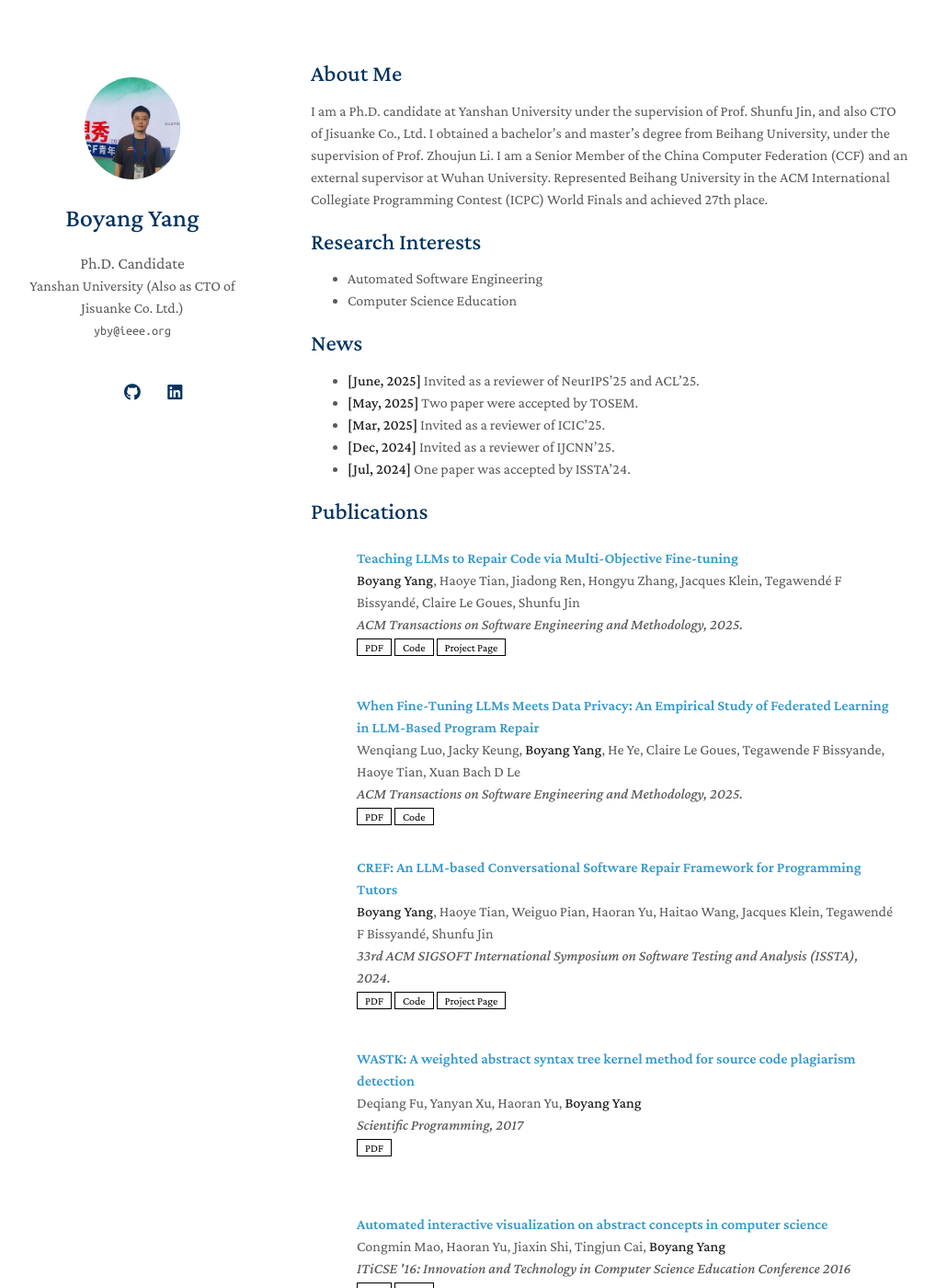
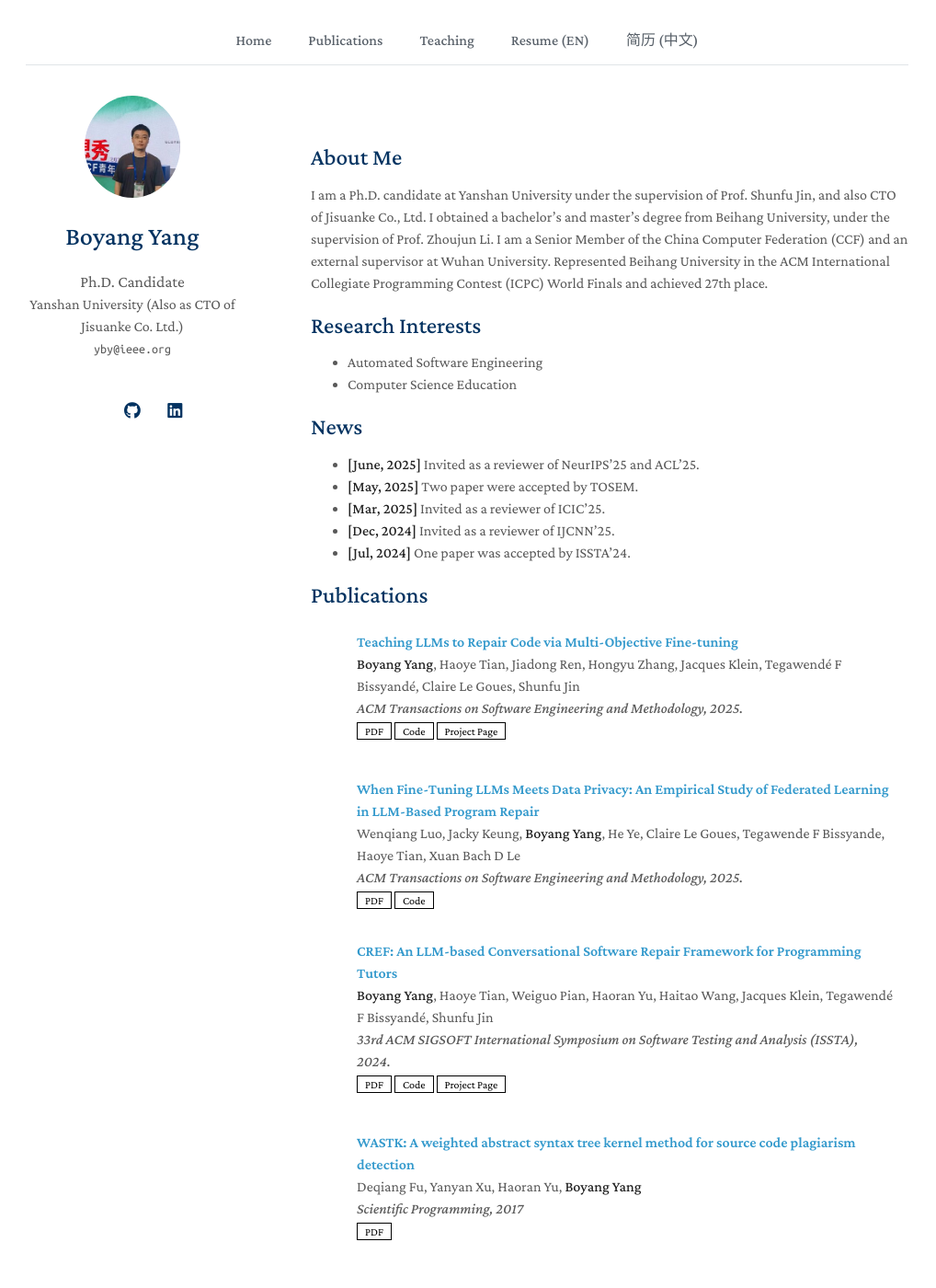
Before and after one commit to buaabarty/buaabarty.github.io, a Jekyll site: the page built from index.md, in a window 1280 px wide and 1400 px high. Shown: the whole window at 92% size, without its empty margins (132-1150 px from the left). Built offline with Jekyll 4.4.1, drawn with Linux system fonts in a browser that asks for light colours; a style sheet for code colours, icons or effects is not loaded; our own code applies the rules of GitHub Pages for plain Markdown files.

Commit message:
Add resume

```diff
--- /dev/null
+++ b/_includes/navigation.html
@@ -0,0 +1,85 @@
+<nav class="navigation">
+  <ul class="nav-list">
+    <li class="nav-item">
+      <a href="/" class="nav-link">Home</a>
+    </li>
+    <li class="nav-item">
+      <a href="/publication.html" class="nav-link">Publications</a>
+    </li>
+    <li class="nav-item">
+      <a href="/teach.html" class="nav-link">Teaching</a>
+    </li>
+    <li class="nav-item">
+      <a href="/resume/resume.pdf" class="nav-link" target="_blank">Resume (EN)</a>
+    </li>
+    <li class="nav-item">
+      <a href="/resume/resume_zh.pdf" class="nav-link" target="_blank">简历 (中文)</a>
+    </li>
+  </ul>
+</nav>
+
+<style>
+.navigation {
+  margin: 20px 0;
+  padding: 0;
+  border-bottom: 1px solid #e1e4e8;
+}
+
+.nav-list {
+  display: flex;
+  flex-wrap: wrap;
+  justify-content: center;
+  list-style: none;
+  margin: 0;
+  padding: 0;
+  gap: 0;
+}
+
+.nav-item {
+  margin: 0;
+}
+
+.nav-link {
+  display: block;
+  padding: 12px 20px;
+  text-decoration: none;
+  color: #586069;
+  font-weight: 500;
+  border-bottom: 2px solid transparent;
+  transition: all 0.2s ease;
+}
+
+.nav-link:hover {
+  color: #0366d6;
+  border-bottom-color: #0366d6;
+  text-decoration: none;
+}
+
+/* 暗色模式适配 */
+@media (prefers-color-scheme: dark) {
+  .navigation {
+    border-bottom-color: #30363d;
+  }
+
+  .nav-link {
+    color: #8b949e;
+  }
+
+  .nav-link:hover {
+    color: #58a6ff;
+    border-bottom-color: #58a6ff;
+  }
+}
+
+/* 响应式设计 */
+@media (max-width: 768px) {
+  .nav-list {
+    flex-direction: column;
+    align-items: center;
+  }
+
+  .nav-link {
+    padding: 8px 16px;
+  }
+}
+</style>
--- a/_layouts/homepage.html
+++ b/_layouts/homepage.html
@@ -99,6 +99,9 @@
         <br>
 
       </header>
+
+      {% include navigation.html %}
+
       <section>
 
       {{ content }}
```
Also changed, not shown: publication.md (added, +7 -0 lines), resume/README.md (added, +8 -0 lines), teach.md (added, +76 -0 lines), 2 other files.
